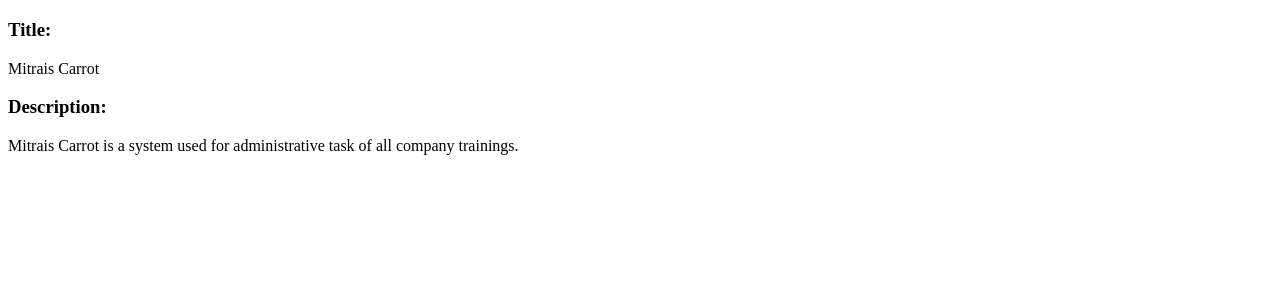
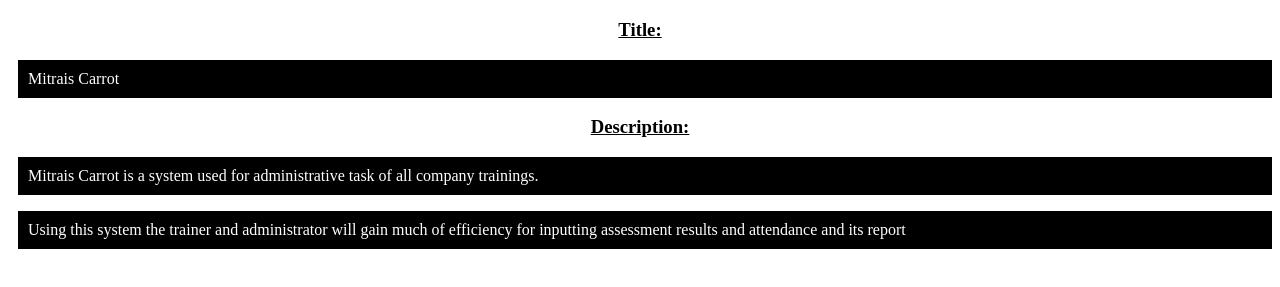
Before and after one commit to khafido/mitrais_carrot, a plain HTML site: page index.html in a window 1280 px wide. Shown: the part 61-348 px from the top of the page. Drawn offline with Linux system fonts and the light colour scheme.

Commit message:
added new paragraph to feature-1 index.html and added my profile.html

```diff
--- a/index.html
+++ b/index.html
@@ -5,6 +5,19 @@
     <meta http-equiv="X-UA-Compatible" content="IE=edge">
     <meta name="viewport" content="width=device-width, initial-scale=1.0">
     <title>Mitrais Carrot</title>
+
+    <style>
+        h3{
+            text-align: center;
+            text-decoration: underline;
+        }
+        p{
+            margin-left: 10px;
+            background-color: black;
+            color: white;
+            padding: 10px;
+        }
+    </style>
 </head>
 <body>
     <h1>Hello World!</h1>
@@ -12,5 +25,6 @@
     <p>Mitrais Carrot</p>
     <h3>Description:</h3>
     <p>Mitrais Carrot is a system used for administrative task of all company trainings.</p>
+    <p>Using this system the trainer and administrator will gain much of efficiency for inputting assessment results and attendance and its report</p>
 </body>
 </html>
```
Also changed, not shown: rara-profile.html (added, +8 -0 lines).
